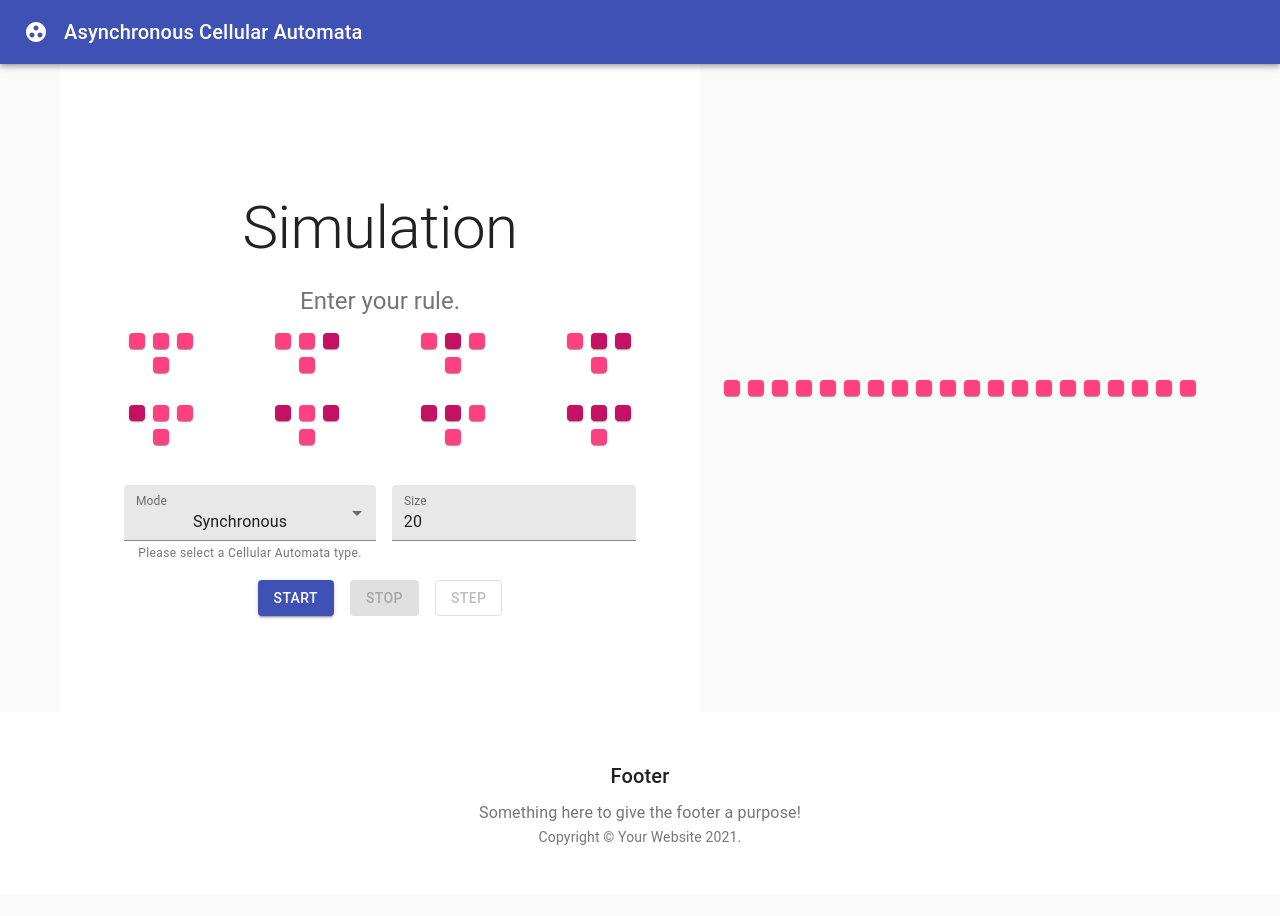
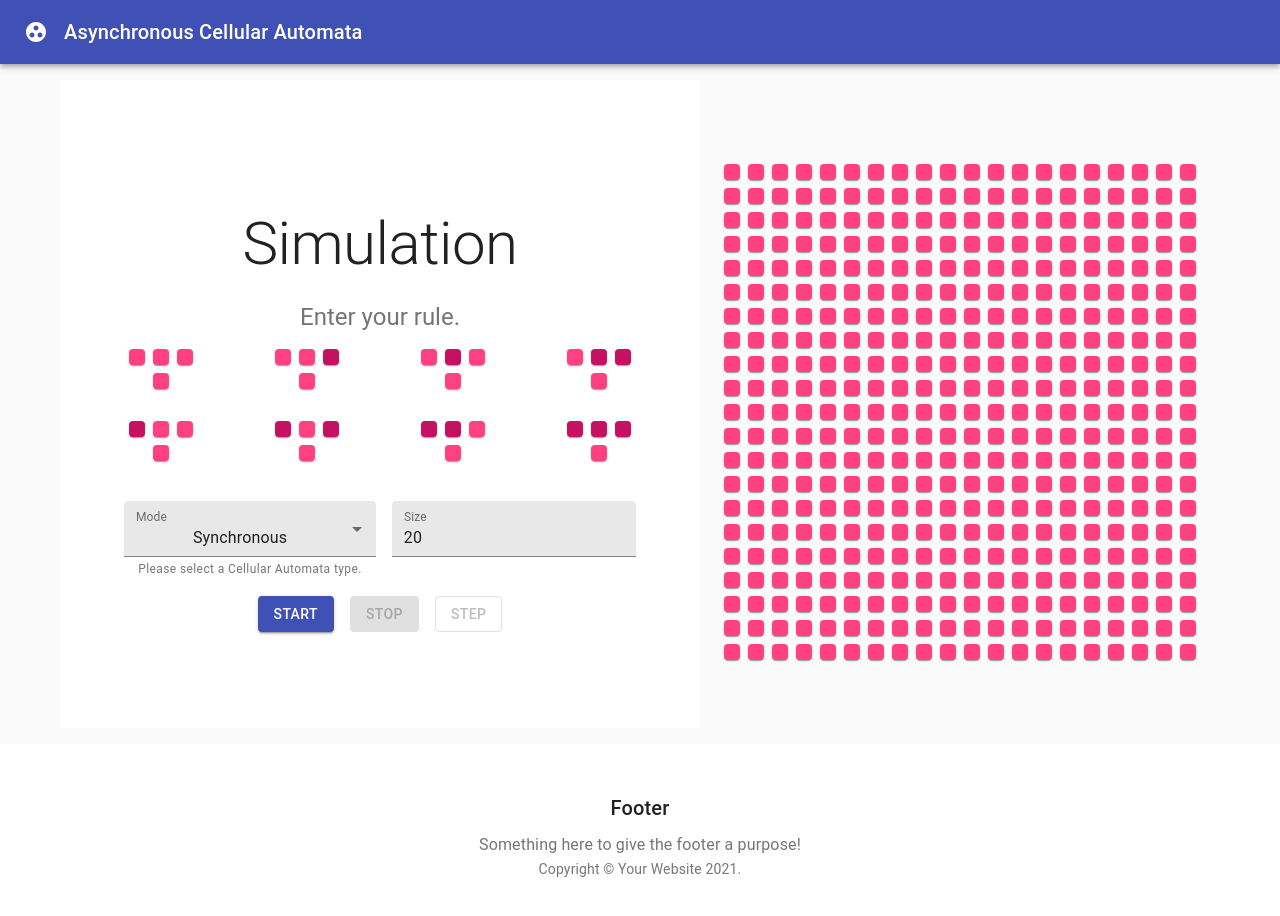
Before and after one commit to zjackwang/Asynch-CA-Emulator, a React (Create React App) app in the folder ca-emulator/: page / in a window 1280 px wide. Shown: the top 916 px of the page. Before the commit the page ends 895 px from the top, so only its background shows below. Built offline with nearby package versions, Linux system fonts and the light colour scheme.

Commit message:
scrolling view, capped at 20

```diff
--- a/ca-emulator/src/Main.js
+++ b/ca-emulator/src/Main.js
@@ -60,18 +60,23 @@ const cards = [1, 2, 3, 4, 5, 6, 7, 8, 9];
  * 2. asynch - random w/o replacement
  */
 export default function Main() {
-  let MAXROWS = 30;
+  let MAXROWS = 20;
   const classes = useStyles();
 
   const [size, setSize] = React.useState(20);
+  const [row, setRow] = React.useState(0);
   const [ruleArray, setRuleArray] = React.useState(
     Array.from({ length: 8 }).map((x) => false)
   );
   const [inputArray, setInputArray] = React.useState(
     Array.from({ length: 20 }).map((x) => false)
   );
-  const [outputArrays, setOutputArrays] = React.useState([]);
-  const [started, setStarted] = React.useState(false);
+  const [outputArrays, setOutputArrays] = React.useState(
+    Array.from({ length: 20 }).map((x) =>
+      Array.from({ length: 20 }).map((x) => false)
+    )
+  );
+  const [started, setStarted] = React.useState(false); // TODO disable adjusting rules/inputs once started
   const [mode, setMode] = React.useState("Synchronous");
 
   const modes = ["Synchronous", "Random Independent", "Random Order", "Cyclic"];
@@ -85,15 +90,15 @@ export default function Main() {
     const newArr = ruleArray;
     newArr[index] = value;
     setRuleArray(newArr);
-    console.log(value);
-    console.log(newArr);
+    // console.log(value);
+    // console.log(newArr);
   };
 
   const handleChildSetInputArray = (index, value) => {
     const newArr = inputArray;
     newArr[index] = value;
     setInputArray(newArr);
-    console.log(newArr);
+    // console.log(newArr);
   };
 
   const handleChange = (event) => {
@@ -109,7 +114,11 @@ export default function Main() {
 
   const handleOnClickStop = () => {
     setStarted(false);
-    setOutputArrays([]);
+    setOutputArrays(
+      Array.from({ length: 20 }).map((x) =>
+        Array.from({ length: 20 }).map((x) => false)
+      )
+    );
   };
 
   const handleOnClickStep = () => {
@@ -131,7 +140,16 @@ export default function Main() {
         newArray = Array.from({ length: size }).map((x) => false); // replace with function call(ruleArray, inputArray) for synchronous
         break;
     }
-    setOutputArrays((oldArray) => [...oldArray, newArray]);
+
+    setOutputArrays((oldArray) => {
+      if (row === MAXROWS - 1) {
+        oldArray.shift();
+        return [...oldArray, newArray];
+      }
+      oldArray[row] = newArray;
+      setRow(row + 1);
+      return oldArray;
+    });
     setInputArray(newArray);
   };
 
@@ -259,7 +277,7 @@ export default function Main() {
               direction="column"
               spacing={1}
               alignItems="flex-start"
-              classname={classes.gridContent}
+              className={classes.gridContent}
             >
               <Grid item>
                 <Container>
@@ -269,8 +287,8 @@ export default function Main() {
                   />
                 </Container>
               </Grid>
-              {outputArrays.map((outputArray) => (
-                <Grid item key={outputArray.key}>
+              {outputArrays.map((outputArray, index) => (
+                <Grid item key={index}>
                   <Container>
                     <OutputCellGrid values={outputArray} />
                   </Container>
```
